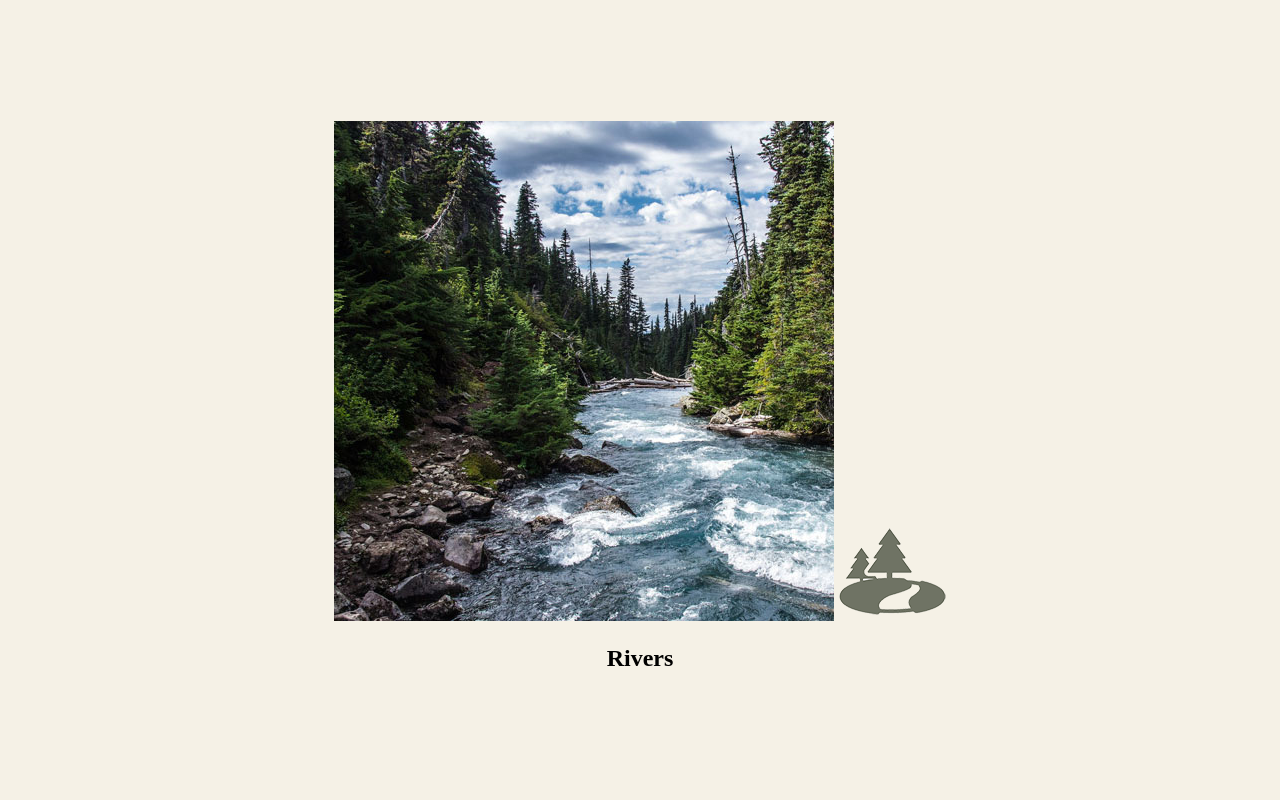
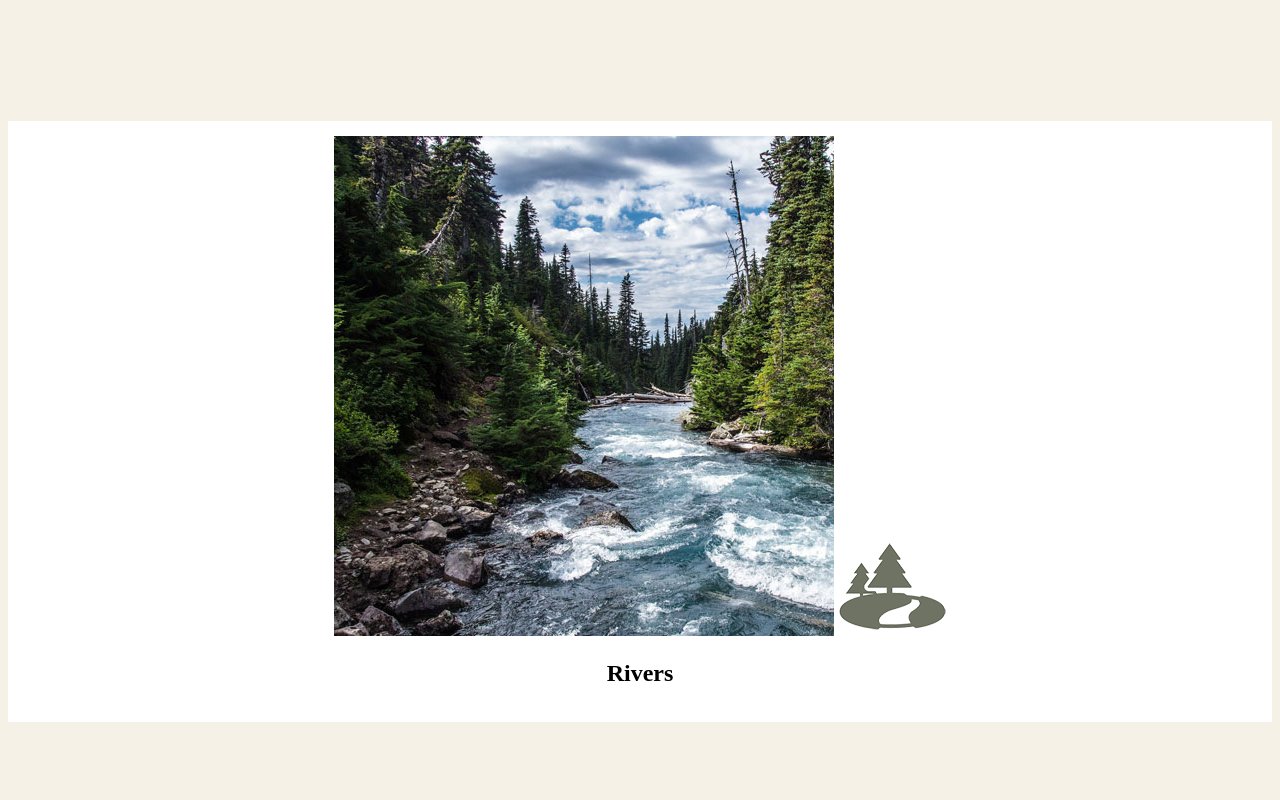
Before and after one commit to mdantzs/wdd130, a plain HTML site: page wwr/index.html in a window 1280 px wide. Shown: the part 1160-1960 px from the top of the page. Drawn offline with Linux system fonts and the light colour scheme.

Commit message:
edits made in css

```diff
--- a/wwr/styles/style.css
+++ b/wwr/styles/style.css
@@ -57,7 +57,6 @@ footer p {
 footer p a:hover {
     text-decoration: underline;
 }
-}
 footer a:hover {
     color: white;
 }
@@ -95,7 +94,7 @@ footer .social img {
     padding-top: 15px;
 }
 .rivers-card, .camping-card, .rapids-card {
-    background-color: white
-    padding 15px;
+    background-color: white;
+    padding: 15px;
     margin: 200px 0;
 }
```
